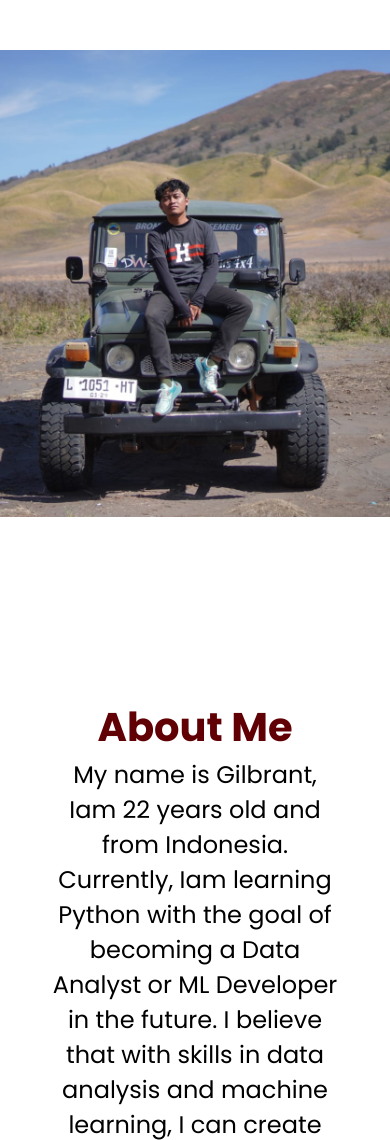
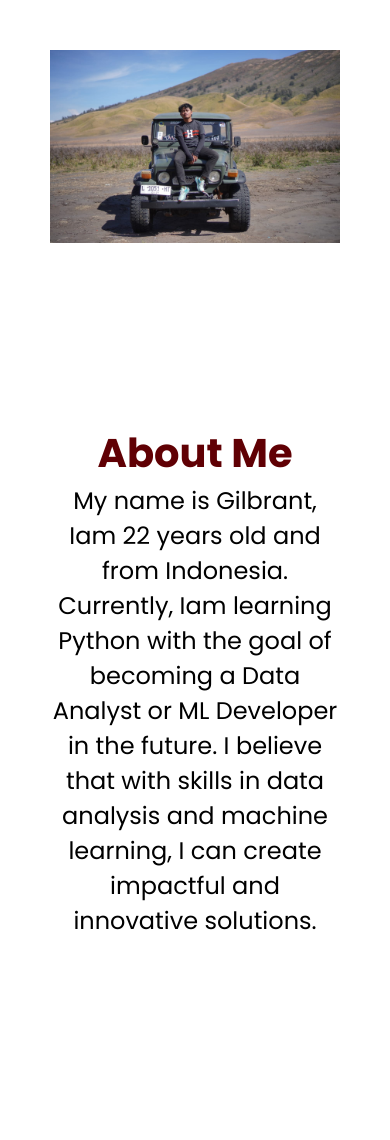
Before and after one commit to GilbrantRoychan/GilbrantWebsite, a Flask app: page /aboutMe in a window 390 px wide; the page is wider, and only the part inside the window is pictured. Shown: the top 1140 px of that part. After the commit the page ends 930 px from the top of that part, so only its background shows below. Run offline with Flask 3, Linux system fonts and the light colour scheme.

Commit message:
style: resize img because overflow

```diff
--- a/static/aboutMe.css
+++ b/static/aboutMe.css
@@ -54,12 +54,17 @@
 
 @media screen and (max-width: 520px) {
 
+
     .container_about {
         margin-top: 50px;
         display: flex;
         flex-direction: column;
         padding: 0 50px;
-        margin-bottom: 300px;
+
+    }
+
+    .container_about .image img {
+        width: 100%;
     }
 
 
--- a/static/style.css
+++ b/static/style.css
@@ -121,6 +121,8 @@
 /* responsive website */
 
 @media screen and (max-width: 520px) {
+
+
     .container {
         width: 100%;
         overflow: hidden;
```
